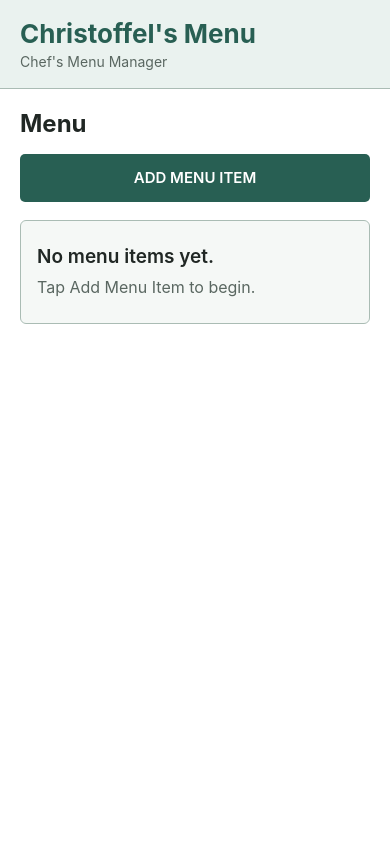
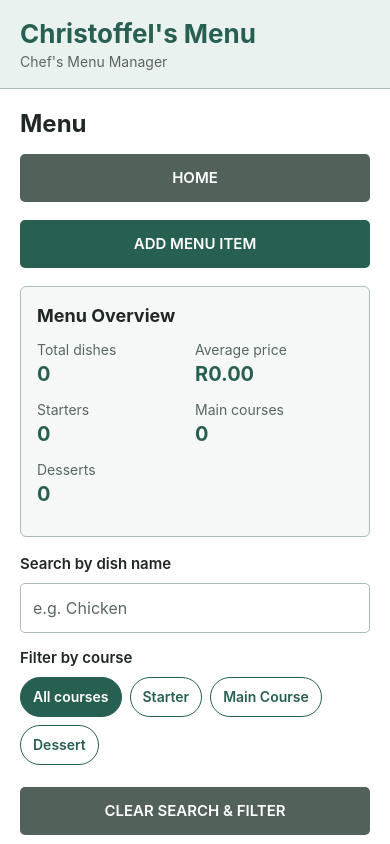
Before and after one commit to IdkIjustWannaComment/ST10508831_MAST_Formative_2_Part_2, a React Native app in the folder christoffels-menu-part2/: screen / in a window 390 px wide. Built offline with nearby package versions, Linux system fonts and the light colour scheme.

Commit message:
Added search, filters, statistics

```diff
--- a/christoffels-menu-part2/components/MenuScreen.tsx
+++ b/christoffels-menu-part2/components/MenuScreen.tsx
@@ -1,22 +1,62 @@
-import { FlatList, Text, View } from 'react-native';
+import { useMemo, useState } from 'react';
+import { FlatList, Text, TextInput, TouchableOpacity, View } from 'react-native';
+import DeleteConfirmation from './DeleteConfirmation';
+import MenuButton from './MenuButton';
+import MenuItemCard from './MenuItemCard';
+import MenuStatistics from './MenuStatistics';
 import { MenuItem } from './MenuItem';
-import MenuButton from './MenuButton';
-import { styles } from './Styles';
+import {
+  courseOptions,
+  CourseFilter,
+  filterMenuItems,
+} from './menuHelpers';
+import { colours, styles } from './Styles';
 
 type MenuScreenProps = {
   menuItems: MenuItem[];
   successMessage: string;
   onAdd: () => void;
+  onEdit: (item: MenuItem) => void;
+  onDelete: (item: MenuItem) => void;
+  onHome: () => void;
 };
 
 export default function MenuScreen({
   menuItems,
   successMessage,
   onAdd,
+  onEdit,
+  onDelete,
+  onHome,
 }: MenuScreenProps) {
+  const [searchText, setSearchText] = useState('');
+  const [courseFilter, setCourseFilter] = useState<CourseFilter>('All courses');
+  const [deleteItem, setDeleteItem] = useState<MenuItem | null>(null);
+
+  const filteredItems = useMemo(
+    () => filterMenuItems(menuItems, searchText, courseFilter),
+    [menuItems, searchText, courseFilter],
+  );
+
+  const filterOptions: CourseFilter[] = ['All courses', ...courseOptions];
+
+  function clearSearchAndFilter() {
+    setSearchText('');
+    setCourseFilter('All courses');
+  }
+
+  function confirmDelete(item: MenuItem) {
+    onDelete(item);
+    setDeleteItem(null);
+  }
+
   return (
     <View style={styles.screen}>
       <Text style={styles.screenTitle} accessibilityRole="header">Menu</Text>
+
+      <View style={styles.buttonSpace}>
+        <MenuButton title="HOME" onPress={onHome} secondary />
+      </View>
 
       <View style={styles.buttonSpace}>
         <MenuButton title="ADD MENU ITEM" onPress={onAdd} />
@@ -28,33 +68,99 @@ export default function MenuScreen({
         </Text>
       )}
 
+      <MenuStatistics menuItems={menuItems} />
+
+      <Text style={styles.searchLabel}>Search by dish name</Text>
+      <TextInput
+        style={[styles.input, styles.searchInput]}
+        value={searchText}
+        onChangeText={setSearchText}
+        placeholder="e.g. Chicken"
+        placeholderTextColor={colours.muted}
+        autoCapitalize="none"
+        returnKeyType="search"
+        accessibilityLabel="Search menu by dish name"
+      />
+
+      <Text style={styles.filterLabel}>Filter by course</Text>
+      <View style={styles.filterRow}>
+        {filterOptions.map((option) => {
+          const isActive = courseFilter === option;
+
+          return (
+            <TouchableOpacity
+              key={option}
+              style={[styles.filterButton, isActive && styles.activeFilterButton]}
+              onPress={() => setCourseFilter(option)}
+              activeOpacity={0.75}
+              accessibilityRole="button"
+              accessibilityLabel={`Filter by ${option}`}
+              accessibilityState={{ selected: isActive }}
+            >
+              <Text
+                style={[
+                  styles.filterButtonText,
+                  isActive && styles.activeFilterButtonText,
+                ]}
+              >
+                {option}
+              </Text>
+            </TouchableOpacity>
+          );
+        })}
+      </View>
+
+      <View style={styles.clearButtonSpace}>
+        <MenuButton
+          title="CLEAR SEARCH & FILTER"
+          onPress={clearSearchAndFilter}
+          secondary
+        />
+      </View>
+
+      {menuItems.length > 0 && (
+        <Text style={styles.resultsMessage}>
+          Showing {filteredItems.length} of {menuItems.length} dishes
+        </Text>
+      )}
+
       <FlatList
-        data={menuItems}
+        data={filteredItems}
         keyExtractor={(item) => item.id.toString()}
         style={styles.list}
         contentContainerStyle={styles.listContent}
         keyboardShouldPersistTaps="handled"
         ListEmptyComponent={
           <View style={styles.emptyMenu}>
-            <Text style={styles.emptyTitle}>No menu items yet.</Text>
-            <Text style={styles.bodyText}>Tap Add Menu Item to begin.</Text>
+            <Text style={styles.emptyTitle}>
+              {menuItems.length === 0 ? 'No menu items yet.' : 'No matching dishes'}
+            </Text>
+            <Text style={styles.bodyText}>
+              {menuItems.length === 0
+                ? 'Tap Add Menu Item to begin.'
+                : 'Try another search or course filter.'}
+            </Text>
           </View>
         }
         renderItem={({ item }) => (
-          <View style={styles.menuItem}>
-            <Text style={styles.dishName}>{item.dishName}</Text>
-            <Text style={styles.description}>{item.description}</Text>
-            <Text style={styles.courseAndPrice}>
-              {item.course} | R{item.price.toFixed(2)}
-            </Text>
-          </View>
+          <MenuItemCard
+            item={item}
+            onEdit={onEdit}
+            onDelete={setDeleteItem}
+          />
         )}
         ListFooterComponent={
-          menuItems.length > 0 ? (
+          filteredItems.length > 0 ? (
             <Text style={styles.listHint}>Scroll to view more dishes.</Text>
           ) : null
         }
       />
+
+      <DeleteConfirmation
+        item={deleteItem}
+        onCancel={() => setDeleteItem(null)}
+        onConfirm={confirmDelete}
+      />
     </View>
   );
 }
```
